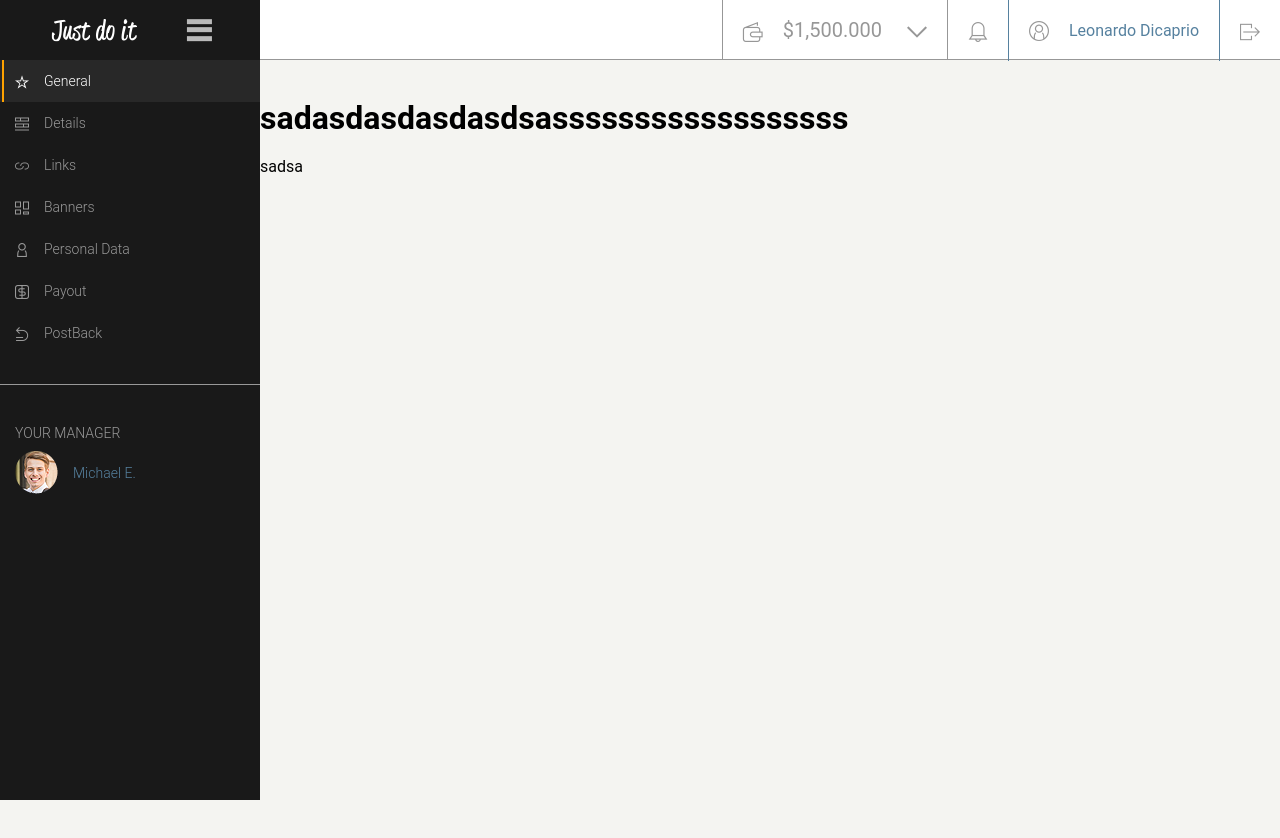
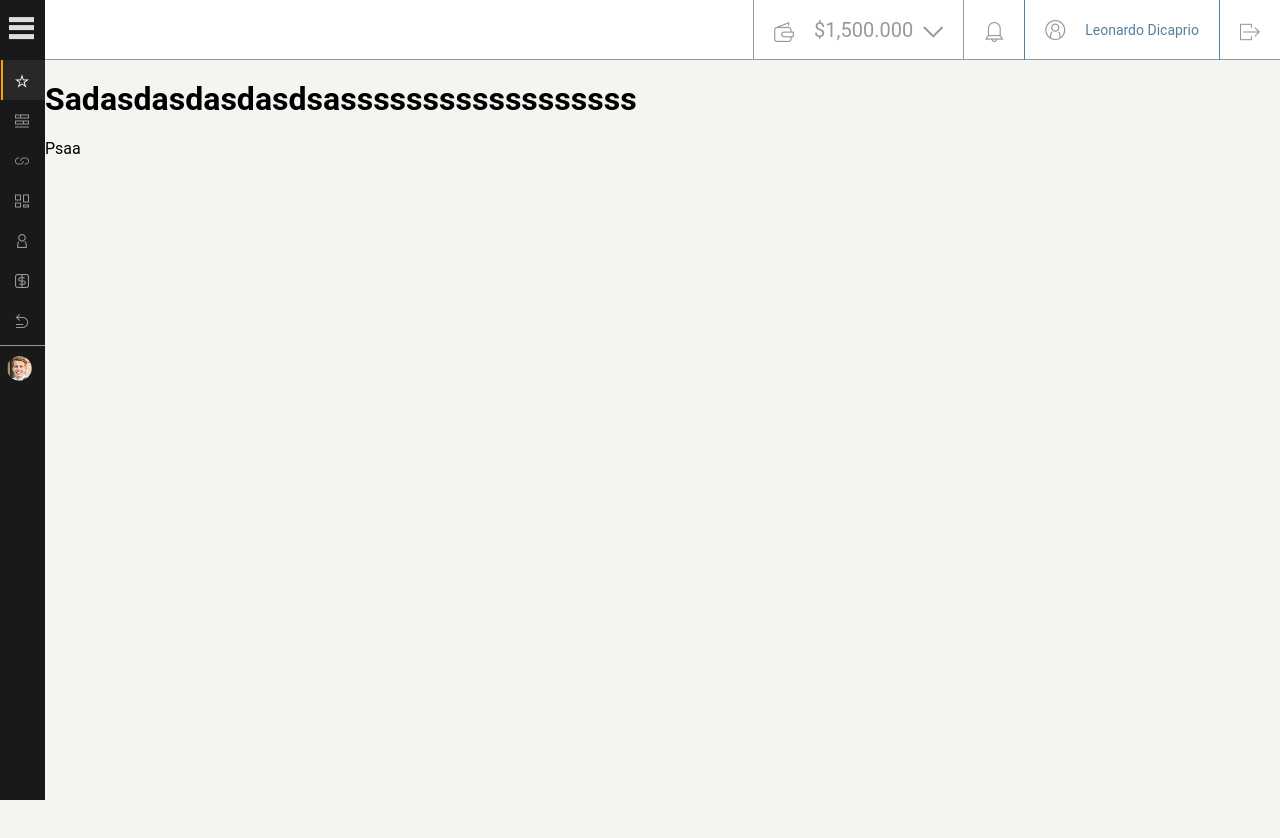
Before and after one commit to RadoslawSzymansky/Project-Solo, a website: page index.html in a window 1280 px wide. Shown: the top 838 px of the page. Drawn offline with nearby package versions, Linux system fonts and the light colour scheme.

Commit message:
corrected layout, menu --MOBILE FIRST

```diff
--- a/index.html
+++ b/index.html
@@ -12,15 +12,13 @@
 
 <body class="dashboard">
     <div class="row">
-        <div class="">
-            <a href="">s</a>
         <!-- FULL MENU left side and top -->
-            <div class="menu ">
+        <div class="menu col-5 disactive">
             <!-- sidebar -->
             <div class="sidebar">
                 <div class="row logo">
                     <img src="images/logo.png" alt="logo">
-                        <i class="hamburger">
+                    <i class="hamburger menuHidden">
                         <span></span>
                         <span></span>
                         <span></span>
@@ -44,7 +42,7 @@
             <div class="row">
                 <div class="navbar">
                     <ul class="wallet ">
-                            <li><i class="icon-wallet"></i><span class="price">$1,500.000</span> <i class="icon-arrow-down dropDown"></i></li>
+                        <li><i class="icon-wallet"></i><span class="price">$1,500.000</span><i class="icon-arrow-down dropDown"></i></li>
                         <li><span class="name">CPA</span><span class="price">$1000</span></li>
                         <li><span class="name">CPL</span><span class="price">$1200</span></li>
                         <li><span class="name">Turnover</span><span class="price">$1030</span></li>
@@ -56,13 +54,11 @@
                 </div>
             </div>
         </div>
-        </div>
         <!-- content -->
-        <div class="col-12 col-offset-2 content ">
-
+        <div class="col-7 content ">
             <main class="col-12 ">
-                <h1>sadasdasdasdasdsassssssssssssssssss</h1>
-                <p>sadsa</p>
+                <h1>Sadasdasdasdasdsassssssssssssssssss</h1>
+                <p>Psaa</p>
                 <!-- CONTENT -->
             </main>
         </div>
--- a/js/script.js
+++ b/js/script.js
@@ -8,8 +8,10 @@ const SETTINGS = {
 }
 
 const toggleMenu = () => {
-    MENU.classList.toggle('dezactive');
-    CONTENT.classList.toggle('full')
+    MENU.classList.toggle('disactive');
+    CONTENT.classList.toggle('menuactive');
+    BURGER.classList.toggle('menuHidden')
+    console.log('sm')
 }
 
 const toggleDropDown = (e) => {
@@ -22,15 +24,14 @@ const toggleDropDown = (e) => {
         e.target.className = "icon-arrow-down dropDown"
     }
 }
-// const hideMenu = () => {
 
-//     if (document.body.offsetWidth < 1600) {
-//         console.log('jest')
-//         MENU.classList.remove('dezactive');
-//         CONTENT.classList.remove('full')
-//     }
-// }
-// events
 BURGER.addEventListener('click', toggleMenu);
 DROP_DOWN.addEventListener('click', toggleDropDown)
-// window.addEventListener('resize', hideMenu)
+//
+// turn off menu if it smaller than 992px width device
+if (document.body.offsetWidth < 992) {
+    MENU.classList.add('disactive');
+    CONTENT.classList.remove('menuactive');
+    BURGER.classList.add('menuHidden')
+    console.log('zmiana')
+}
--- a/sass/_variables.scss
+++ b/sass/_variables.scss
@@ -7,14 +7,3 @@ $grey-dark: #979797;
 $grey-light: #bababa;
 $grey-disabled: #f5f5f2;
 $blue: #56819f;
-
-/* Font sizes */
-$paragraph-font-size: 16px;
-
-/* Fonts */
-$brand-font: "Open Sans",
-Helvetica,
-Arial;
-$paragraph-font: "Open Sans",
-Helvetica,
-Arial;
--- a/sass/sections/_navbar.scss
+++ b/sass/sections/_navbar.scss
@@ -1,141 +1,146 @@
 .navbar {
-    position: fixed;
-    top: 0;
-    width: 100%;
-    height: 60px;
-    display: flex;
-    justify-content: flex-end;
-    background-color: #fff;
-    color: $grey-dark;
-    border-bottom: 1px solid;
-    z-index: -1;
+    z-index: -2;
 
-    // dropdown menu wallet
     .wallet {
-        font-size: 20px;
+        font-size: 12px;
         list-style: none;
 
         li:not(:first-child) {
             display: none;
         }
 
+        .icon-arrow-down,
+        .icon-arrow-up {
+            padding-left: 10px
+        }
+
         &.dropActive {
             border-bottom: 1px solid $grey-light;
-            min-height: 310px;
 
             li {
-                background-color: #f5f5f2;
 
                 &:not(:first-child) {
                     display: flex;
                     justify-content: space-between;
                     padding: 0 15px;
-                    font-size: 12px;
                 }
 
                 .price {
-                    color: #000
+                    color: #fff;
                 }
             }
         }
     }
 
-    // alignself only at this, because when its on dropdown list its problem in firefox
-    >[class*=icon],
-    .user {
-        align-self: center;
-    }
-
-    li i,
-    i,
-    .user i {
-        cursor: pointer;
-    }
-
     li i:hover,
     i:hover,
     .user i:hover {
-        color: #000;
+        color: #fff;
     }
 
     [class*=icon] {
-        padding: 5px 20px;
         position: relative;
-        top: 5px;
-        font-size: 20px;
+        top: 3px;
+        padding: 0px 15px;
+        font-size: 12px;
+        line-height: 40px;
+
     }
-
 
     .user,
     .wallet {
-        border-right: 1px solid;
-        border-left: 1px solid;
-        line-height: 60px;
+        border-right: none;
+        border-left: none;
+        line-height: 40px;
     }
 
     .user {
         color: $blue;
-        padding-right: 20px;
+        font-size: 12px;
 
         i {
-            color: $grey-dark
+            color: $grey-dark;
         }
+    }
+
+    .icon-notification::after {
+        content: "Notification";
+        font-family: 'Roboto', sans-serif;
+        display: inline;
+        margin-left: 15px;
     }
 }
 
-@media(max-width: 991px) {
+// navbar on top fo tablets
+@media (min-width:992px) {
     .navbar {
-        position: static;
-        height: auto;
-        display: block;
-        background-color: $sidebar-color;
-        color: $grey-dark;
-        border: none;
+        position: fixed;
+        top: 0;
+        width: 100%;
+        height: 60px;
+        display: flex;
+        justify-content: flex-end;
+        background-color: #fff;
+        border-bottom: 1px solid;
 
+        // dropdown menu wallet
         .wallet {
-
-            font-size: 14px;
+            font-size: 20px;
 
             &.dropActive {
-                border-bottom: none;
+                border-bottom: 1px solid $grey-light;
+                min-height: 200px;
 
                 li {
-                    background-color: $sidebar-color;
+                    background-color: #f5f5f2;
 
                     &:not(:first-child) {
-                        line-height: 25px;
-                        padding: 0 20px;
+                        font-size: 12px;
+                        line-height: 30px;
                     }
 
                     .price {
-                        color: #fff;
+                        color: #000
                     }
                 }
             }
         }
 
+        // alignself only at this, because when its on dropdown list its problem in firefox
+        >[class*=icon],
+        .user {
+            align-self: center;
+        }
+
+
+
         li i:hover,
         i:hover,
         .user i:hover {
-            color: #fff;
+            color: #000;
         }
 
         [class*=icon] {
-            padding: 0px 15px;
-            top: 1px;
-            font-size: 14px;
-            line-height: 40px;
+            padding: 5px 20px;
+            top: 5px;
+            font-size: 20px;
         }
 
         .user,
         .wallet {
-            border-right: none;
-            border-left: none;
-            line-height: 40px;
+            border-right: 1px solid;
+            border-left: 1px solid;
+            line-height: 60px;
         }
 
         .user {
+            padding-right: 20px;
             font-size: 14px;
+        }
+
+        .icon-notification::after {
+
+            display: none;
         }
     }
 }
--- a/sass/sections/_sidebar.scss
+++ b/sass/sections/_sidebar.scss
@@ -1,29 +1,72 @@
-// Main conteiner of sidebar and navbar//
+//  ------- MOBILE FIRST ------
+
+// Menu full styles
+.menu {
+    width: 180px;
+    height: 100vh;
+    position: fixed;
+    left: 0;
+    top: 0;
+    overflow-y: auto;
+    background-color: $sidebar-color;
+    color: #999999;
+    transition: .5s;
+    // z-index: 0;
+}
+
+// for not active menu on phones
+.menu.disactive {
+    left: -100%;
+}
+
+// content when menu is showed
+.content {
+    margin-left: 30px;
+    transition: 0.5s;
+}
+
+// change content when menu is hiding
+.content.menuactive {
+    margin-left: 180px;
+
+}
+
+@media (min-width:992px) {
+    body {
+        padding-top: 60px;
+    }
+
     .menu {
         width: 260px;
-    background-color: $sidebar-color;
-    min-height: 100vh;
-    position: fixed;
-    top: 0;
-    left: 0;
-    z-index: 2;
-    transition: .5s;
         overflow: hidden;
     }
 
-//  Sidebar
+    .content {
+        margin-left: 45px;
+    }
+
+    .content.menuactive {
+        margin-left: 260px;
+    }
+}
+
+[class*=icon] {
+    cursor: pointer;
+}
+
+//@side bar
 .sidebar {
-    color: #999999;
-    background-color: $sidebar-color;
-    font-weight: 300;
-    font-size: 14px;
+    font-size: 12px;
+    // z-index: -2;
+
     // Logo //
+    .logo {
 
-    .logo {
-        height: 60px;
+        height: 45px;
         display: flex;
         align-items: center;
         justify-content: space-between;
+        position: relative;
 
         .hamburger {
             transform: rotate(90deg);
@@ -32,25 +75,34 @@
 
             &:hover span {
                 background-color: #fff;
+            }
 
+            &.menuHidden {
+                left: 2px;
+                top: 2px;
+                position: fixed;
+
+                span {
+                    background-color: rgba(0, 0, 0, 0.3);
+                }
             }
         }
 
         span {
             width: 5px;
             height: 25px;
+            display: inline-block;
             background-color: $grey-light;
-            display: inline-block;
         }
     }
 
     // left side - sites navigation
     .navigation {
-        line-height: 42px;
+        line-height: 40px;
+        padding-bottom: 5px;
+        border-bottom: 1px solid;
+        margin-bottom: 10px;
         list-style: none;
-        padding-bottom: 30px;
-        border-bottom: 1px solid;
-        margin-bottom: 25px;
 
         li {
             padding-left: 15px;
@@ -61,9 +113,9 @@
             }
 
             a {
+                display: block;
                 color: #999999;
                 text-decoration: none;
-                display: block;
             }
 
             i {
@@ -81,7 +133,6 @@
 
             // active li //
             &.active {
-                padding-left: 15px;
                 position: relative;
                 background-color: #282828;
 
@@ -93,18 +144,18 @@
                     display: block;
                     content: "";
                     position: absolute;
-                    background-color: $orange;
                     height: 100%;
                     width: 2px;
-                    left: 2px;
+                    left: 1px;
+                    background-color: $orange;
                 }
             }
         }
     }
 
-    // manager
     .manager {
-        padding: 15px;
+
+        padding: 0 15px;
         display: flex;
         flex-wrap: wrap;
         align-items: center;
@@ -127,16 +178,41 @@
     }
 }
 
-// Styles when menu is disactivated //
+// Large devices ( tables, desktops, 992px and up)
 
-.menu.dezactive {
+@media (min-width: 992px) {
+    .sidebar {
+        font-size: 14px;
+
+        // z-index: -1;
+        .logo {
+            background-color: $sidebar-color;
+            height: 60px;
+        }
+
+        // Logo //
+        .logo>.hamburger {
+            &.menuHidden {
+                left: -3px;
+                top: -2px;
+                position: relative;
+
+                &:hover span {
+                    background-color: #fff;
+                }
+
+                span {
+                    background-color: #ddd;
+
+                }
+            }
+        }
+    }
+
+    .menu.disactive {
         position: fixed;
         width: 45px;
-
-    .hamburger {
-        position: relative;
-        left: -2px
-    }
+        left: 0;
 
         .sidebar li span,
         .manager span,
@@ -147,8 +223,9 @@
 
         .manager img {
             position: relative;
-        width: 30px;
-        height: 30px;
+            width: 25px;
+            height: 25px;
             left: -8px;
         }
     }
+}
```
Also changed, not shown: sass/_layout.scss (+0 -21 lines), copy global.scss (renamed from sass/pages/globalmedia.scss), css/pages/globalmedia.css (deleted), css/style.css, sass/pages/_globalmedia.scss (added), 2 other files. Lines whose indentation alone changed are shown as unchanged.
